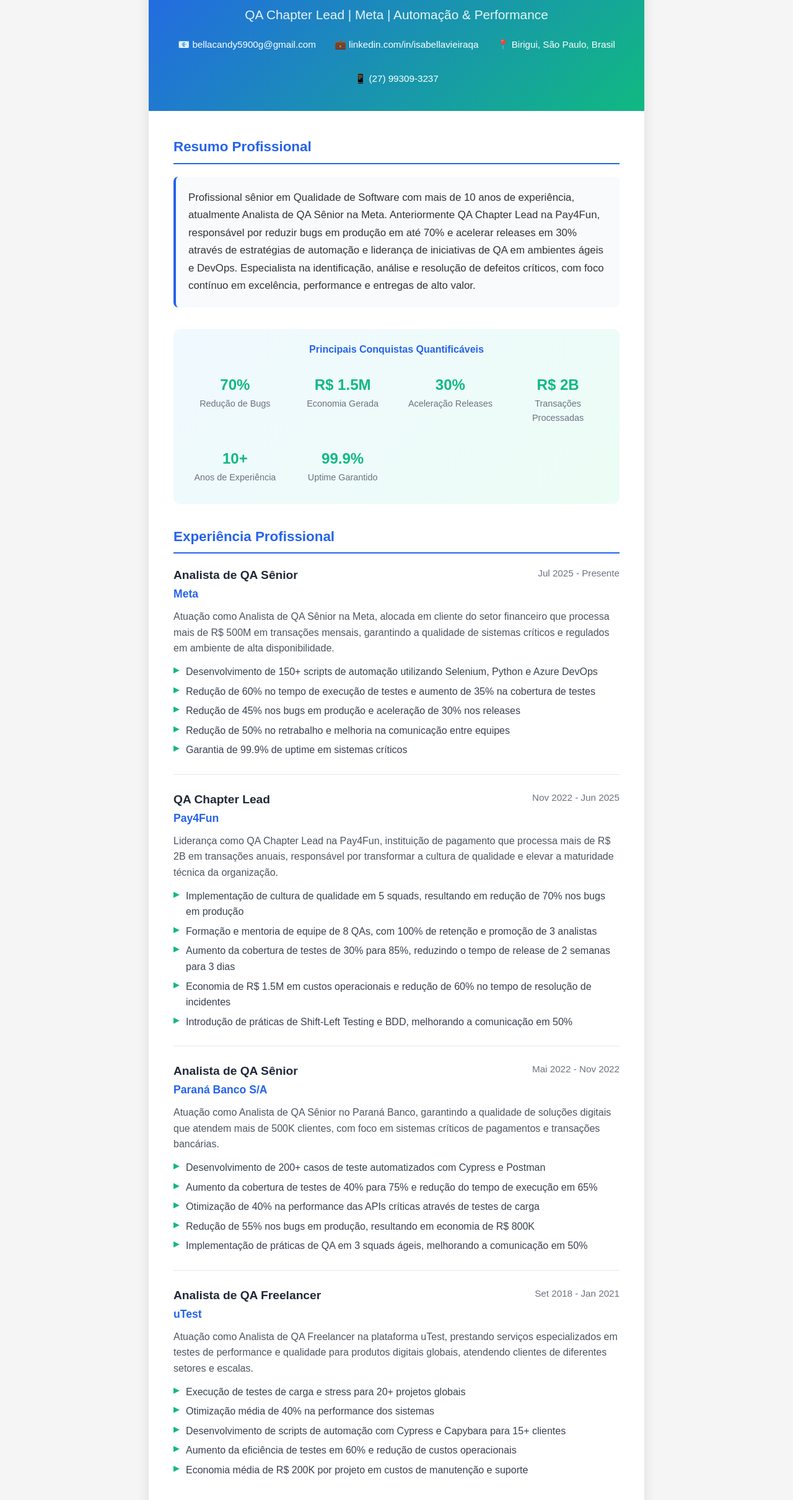
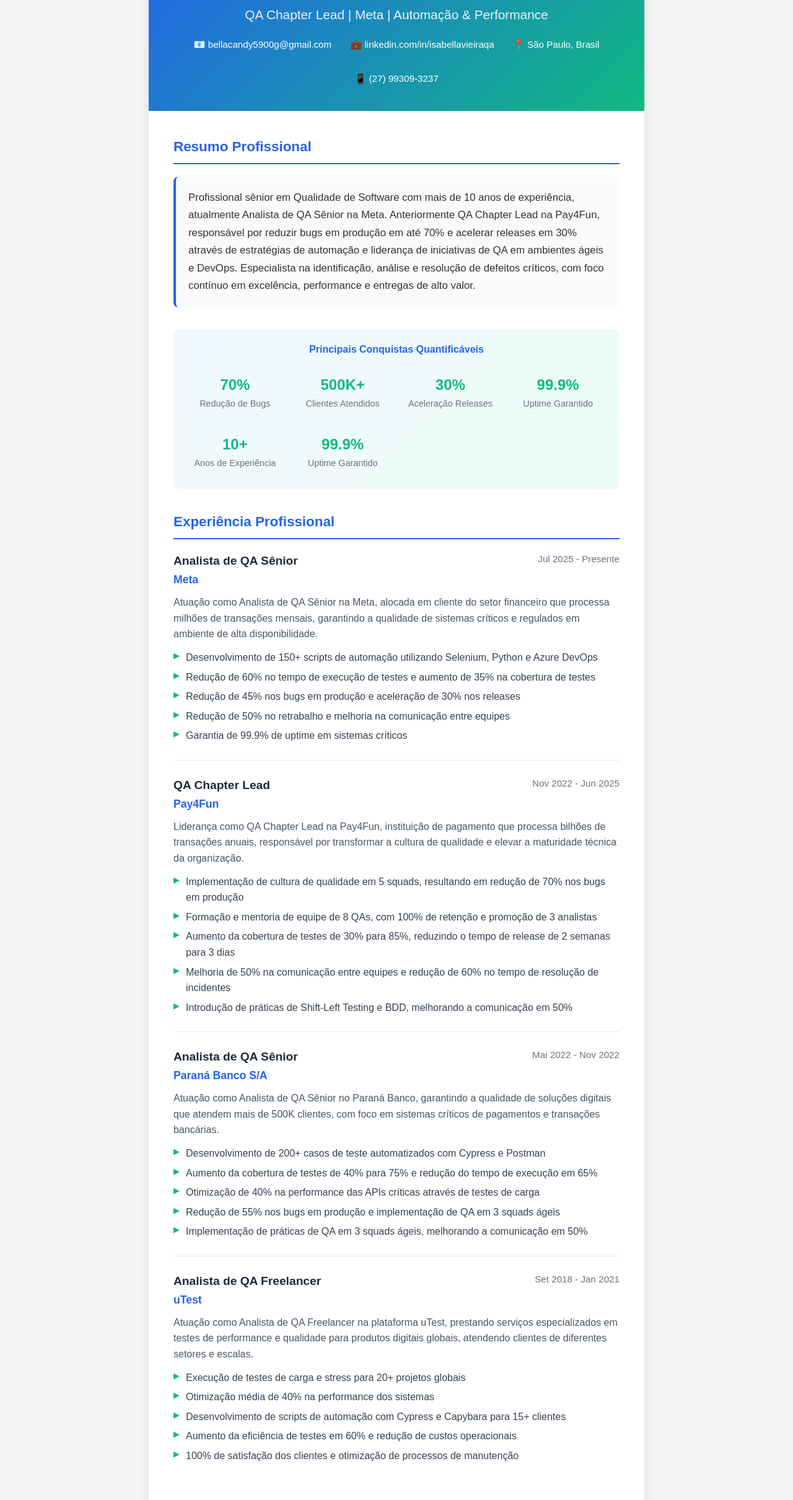
Before and after one commit to Bella5900g/bella5900g, a plain HTML site: page assets/resume.html in a window 1280 px wide. Shown: the part 127-2547 px from the top of the page at 62% size. Drawn offline with Linux system fonts and the light colour scheme.

Commit message:
feat: remover valores monetÃ¡rios e cidade especÃ­fica dos arquivos de perfil
- Removidos todos os valores em dinheiro (R$ 1.5M, R$ 2B, R$ 500M, R$ 800K, R$ 200K)
- Alterada localizaÃ§Ã£o de 'Birigui, SÃ£o Paulo, Brasil' para 'SÃ£o Paulo, Brasil'
- SubstituÃ­dos valores monetÃ¡rios por mÃ©tricas de qualidade e performance
- Atualizados index.html, README.md e assets/resume.html
- Melhorada privacidade mantendo profissionalismo

```diff
--- a/assets/resume.html
+++ b/assets/resume.html
@@ -281,7 +281,7 @@
             <div class="contact">
                 <div>📧 bellacandy5900g@gmail.com</div>
                 <div>💼 linkedin.com/in/isabellavieiraqa</div>
-                <div>📍 Birigui, São Paulo, Brasil</div>
+                <div>📍 São Paulo, Brasil</div>
                 <div>📱 (27) 99309-3237</div>
             </div>
         </div>
@@ -311,16 +311,16 @@
                             <div class="metric-label">Redução de Bugs</div>
                         </div>
                         <div class="metric-item">
-                            <div class="metric-number">R$ 1.5M</div>
-                            <div class="metric-label">Economia Gerada</div>
+                            <div class="metric-number">500K+</div>
+                            <div class="metric-label">Clientes Atendidos</div>
                         </div>
                         <div class="metric-item">
                             <div class="metric-number">30%</div>
                             <div class="metric-label">Aceleração Releases</div>
                         </div>
                         <div class="metric-item">
-                            <div class="metric-number">R$ 2B</div>
-                            <div class="metric-label">Transações Processadas</div>
+                            <div class="metric-number">99.9%</div>
+                            <div class="metric-label">Uptime Garantido</div>
                         </div>
                         <div class="metric-item">
                             <div class="metric-number">10+</div>
@@ -348,7 +348,7 @@
                     </div>
                     <div class="description">
                         Atuação como Analista de QA Sênior na Meta, alocada em cliente do setor financeiro
-                        que processa mais de R$ 500M em transações mensais, garantindo a qualidade de sistemas
+                        que processa milhões de transações mensais, garantindo a qualidade de sistemas
                         críticos e regulados em ambiente de alta disponibilidade.
                     </div>
                     <ul class="achievements">
@@ -370,14 +370,14 @@
                     </div>
                     <div class="description">
                         Liderança como QA Chapter Lead na Pay4Fun, instituição de pagamento que processa
-                        mais de R$ 2B em transações anuais, responsável por transformar a cultura de
+                        bilhões de transações anuais, responsável por transformar a cultura de
                         qualidade e elevar a maturidade técnica da organização.
                     </div>
                     <ul class="achievements">
                         <li>Implementação de cultura de qualidade em 5 squads, resultando em redução de 70% nos bugs em produção</li>
                         <li>Formação e mentoria de equipe de 8 QAs, com 100% de retenção e promoção de 3 analistas</li>
                         <li>Aumento da cobertura de testes de 30% para 85%, reduzindo o tempo de release de 2 semanas para 3 dias</li>
-                        <li>Economia de R$ 1.5M em custos operacionais e redução de 60% no tempo de resolução de incidentes</li>
+                        <li>Melhoria de 50% na comunicação entre equipes e redução de 60% no tempo de resolução de incidentes</li>
                         <li>Introdução de práticas de Shift-Left Testing e BDD, melhorando a comunicação em 50%</li>
                     </ul>
                 </div>
@@ -399,7 +399,7 @@
                         <li>Desenvolvimento de 200+ casos de teste automatizados com Cypress e Postman</li>
                         <li>Aumento da cobertura de testes de 40% para 75% e redução do tempo de execução em 65%</li>
                         <li>Otimização de 40% na performance das APIs críticas através de testes de carga</li>
-                        <li>Redução de 55% nos bugs em produção, resultando em economia de R$ 800K</li>
+                        <li>Redução de 55% nos bugs em produção e implementação de QA em 3 squads ágeis</li>
                         <li>Implementação de práticas de QA em 3 squads ágeis, melhorando a comunicação em 50%</li>
                     </ul>
                 </div>
@@ -422,7 +422,7 @@
                         <li>Otimização média de 40% na performance dos sistemas</li>
                         <li>Desenvolvimento de scripts de automação com Cypress e Capybara para 15+ clientes</li>
                         <li>Aumento da eficiência de testes em 60% e redução de custos operacionais</li>
-                        <li>Economia média de R$ 200K por projeto em custos de manutenção e suporte</li>
+                        <li>100% de satisfação dos clientes e otimização de processos de manutenção</li>
                     </ul>
                 </div>
             </div>
```
Also changed, not shown: index.html (+16 -16 lines), 1 other file.
